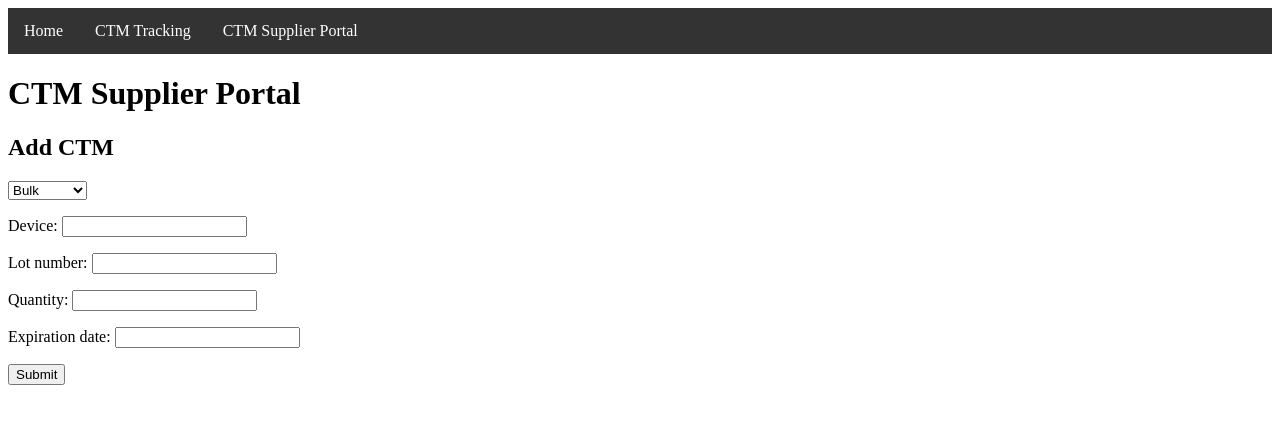
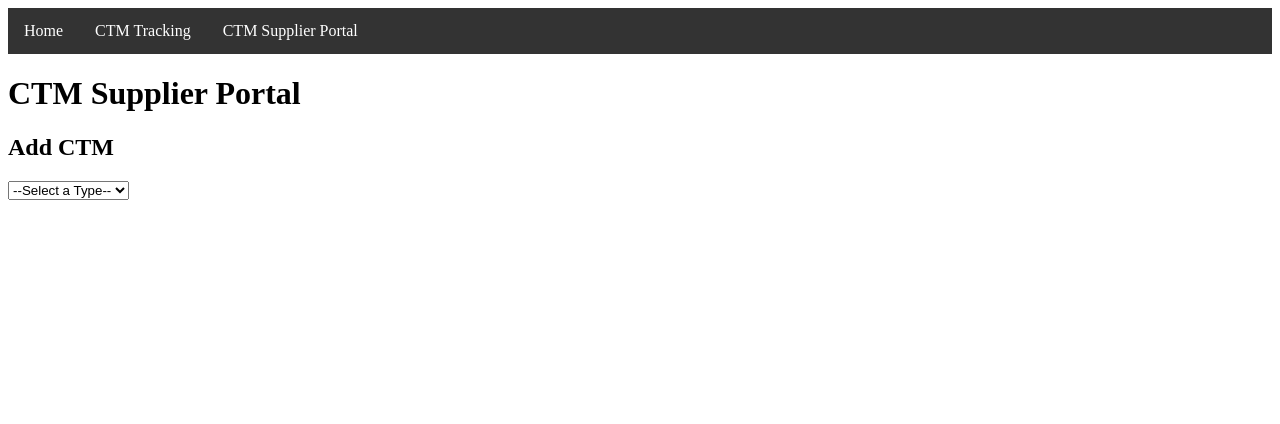
Before and after one commit to prospecops/Diffusion-v5.0, a Django app: page /supplier/portal/ in a window 1280 px wide. Shown: the top 424 px of the page. Run offline with Django 4.2, Linux system fonts and the light colour scheme; a user stored in the database is signed in.

Commit message:
Modified add_ctm.html and supplier_portal.html to allow date picker to populate. Now initially neither form displays and teh action of selecting the form initializes it.

```diff
--- a/supplier/templates/supplier/supplier_portal.html
+++ b/supplier/templates/supplier/supplier_portal.html
@@ -5,11 +5,12 @@
 
     <h2>Add CTM</h2>
     <select id="ctm_type" onchange="toggleCTMType()">
+        <option value="">--Select a Type--</option> <!-- Add this line -->
         <option value="bulk">Bulk</option>
         <option value="individual">Individual</option>
     </select>
 
-    <div id="bulk_form" style="display: block;">
+    <div id="bulk_form" style="display: none;"> <!-- Change display to none -->
         <form method="post" action="{% url 'supplier:add_ctm' %}">
             {% csrf_token %}
             {{ bulk_form.as_p }}
@@ -17,7 +18,7 @@
         </form>
     </div>
 
-    <div id="individual_form" style="display: none;">
+    <div id="individual_form" style="display: none;"> <!-- Keep display as none -->
         <form method="post" action="{% url 'supplier:add_ctm' %}">
             {% csrf_token %}
             {{ individual_form.as_p }}
@@ -30,8 +31,22 @@
 <script>
     function toggleCTMType() {
         var ctmType = document.getElementById('ctm_type').value;
-        document.getElementById('bulk_form').style.display = (ctmType == 'bulk') ? 'block' : 'none';
-        document.getElementById('individual_form').style.display = (ctmType == 'individual') ? 'block' : 'none';
+
+        // Hide both forms initially
+        document.getElementById('bulk_form').style.display = 'none';
+        document.getElementById('individual_form').style.display = 'none';
+
+        // Only display the selected form
+        if (ctmType == 'bulk') {
+            document.getElementById('bulk_form').style.display = 'block';
+        } else if (ctmType == 'individual') {
+            document.getElementById('individual_form').style.display = 'block';
+        }
+
+        // Initialize datepicker for the selected form
+        $(".datepicker").datepicker({
+            dateFormat: 'yy-mm-dd'
+        });
     }
 </script>
 {% endblock %}
```
Also changed, not shown: supplier/templates/supplier/add_ctm.html (+11 -8 lines), db.sqlite3.
